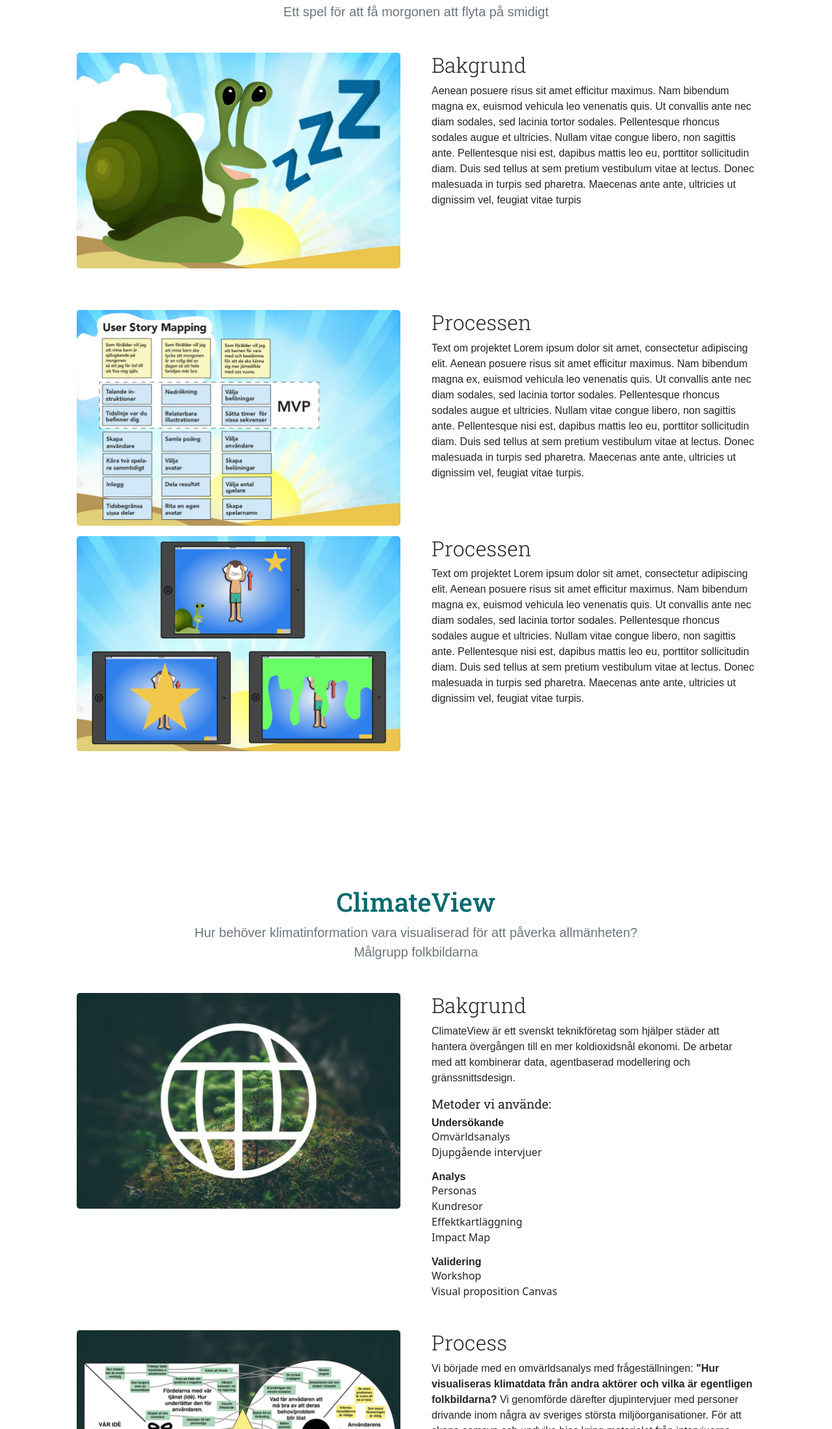
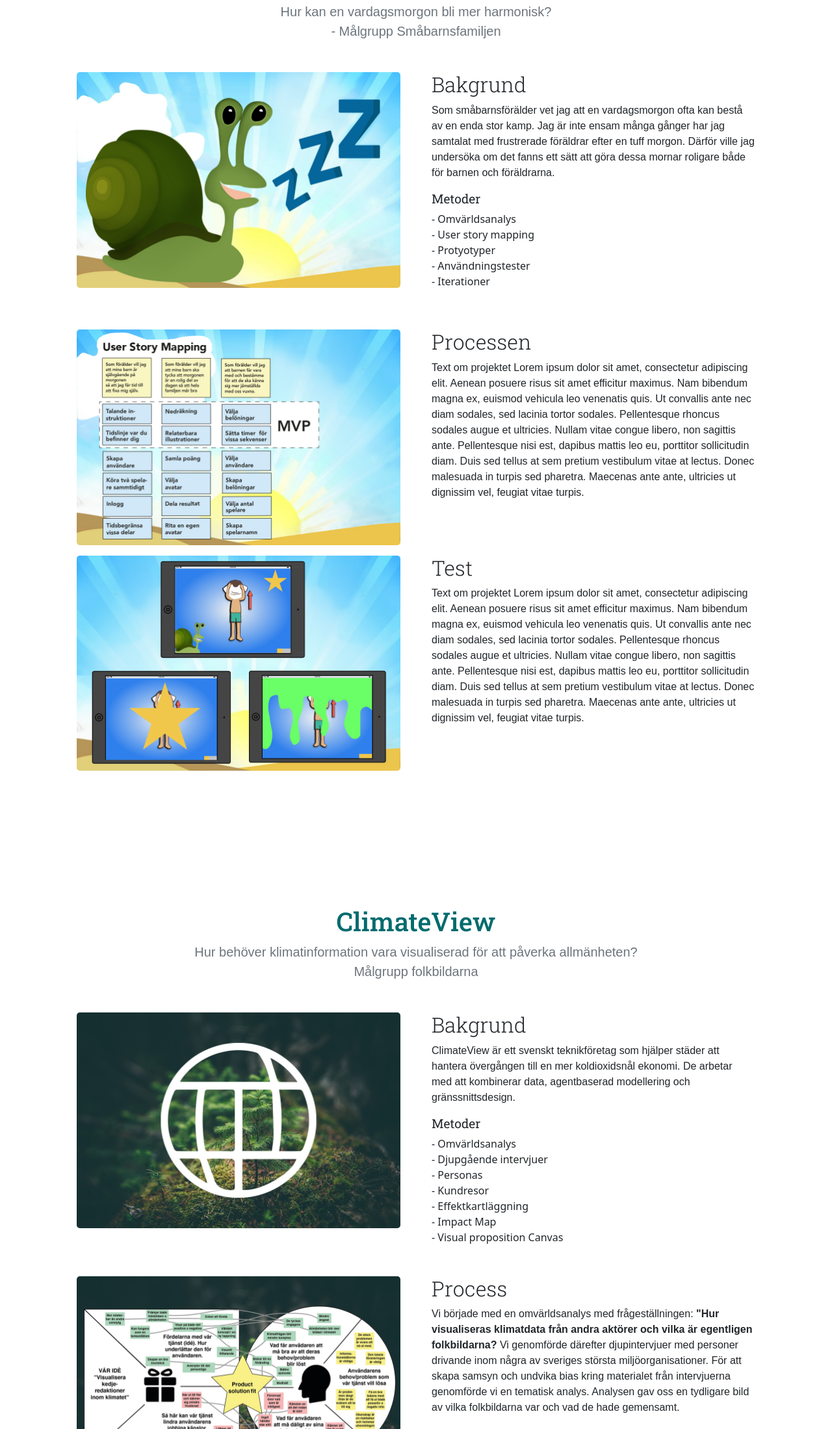
Before and after one commit to MoaWest/uxportfolio, a plain HTML site: page index.html in a window 1280 px wide. Shown: the part 1947-4146 px from the top of the page at 65% size. Drawn offline with nearby package versions, Linux system fonts and the light colour scheme.

Commit message:
textändring snigelmorgon

```diff
--- a/index.html
+++ b/index.html
@@ -137,7 +137,7 @@
   <div class="container px-5 my-5">
     <div class="text-center mb-5">
     <a href="#snigelmorgon" class="fw-bolder"><h1>Snigelmorgon</h1></a>
-      <p class="lead fw-normal text-muted mb-0">Ett spel för att få morgonen att flyta på smidigt</p>
+      <p class="lead fw-normal text-muted mb-0">Hur kan en vardagsmorgon bli mer harmonisk? <br> - Målgrupp Småbarnsfamiljen</p></p>
     </div>
     <div class="row gx-5">
       <div class="col-lg-6">
@@ -147,13 +147,34 @@
       </div>
       <div class="col-lg-6">
         <div class="position-relative mb-5">
-          <h2> Bakgrund </h2>
-              <p> Aenean posuere risus sit amet efficitur maximus. Nam bibendum magna ex, euismod
-                  vehicula leo venenatis quis. Ut convallis ante nec diam sodales, sed lacinia tortor sodales.
-                  Pellentesque rhoncus sodales augue et ultricies. Nullam vitae congue libero, non sagittis ante.
-                  Pellentesque nisi est, dapibus mattis leo eu, porttitor sollicitudin diam. Duis sed tellus at sem
-                  pretium vestibulum vitae at lectus. Donec malesuada in turpis sed pharetra. Maecenas ante ante, ultricies
-                  ut dignissim vel, feugiat vitae turpis</p>
+          <h2> Bakgrund</h2>
+              <p>
+                Som småbarnsförälder vet jag att en vardagsmorgon ofta kan bestå av en enda stor kamp.
+                Jag är inte ensam många gånger har jag samtalat med frustrerade föräldrar efter en tuff morgon. Därför ville jag undersöka om det
+                 fanns ett sätt att göra dessa mornar roligare både för barnen och föräldrarna.
+
+
+                  <h5>Metoder</h5>
+
+
+                <ul>
+                  <li>
+                    - Omvärldsanalys
+                  </li>
+                    <li>
+                      - User story mapping
+                    </li>
+                    <li>
+                      - Protyotyper
+                      </li>
+                      <li>
+                        - Användningstester
+                      </li>
+                      <li>
+                        - Iterationer
+                      </li>
+                </ul>
+              </p>
         </div>
       </div>
       <div class="col-lg-6">
@@ -180,7 +201,7 @@
       </div>
       <div class="col-lg-6">
         <div class="position-relative">
-          <h2> Processen </h2>
+          <h2> Test</h2>
           <p> Text om projektet Lorem ipsum dolor sit amet, consectetur adipiscing elit.
               Aenean posuere risus sit amet efficitur maximus. Nam bibendum magna ex, euismod
               vehicula leo venenatis quis. Ut convallis ante nec diam sodales, sed lacinia tortor sodales.
@@ -217,46 +238,30 @@
                 modellering och gränssnittsdesign.
 
 
-                  <h5>Metoder vi använde:</h5>
+                  <h5>Metoder</h5>
 
 
                 <ul>
                   <li>
-                    <h6>Undersökande</h6>
-                  </li>
-                  <li>
-                    Omvärldsanalys
+                    - Omvärldsanalys
                   </li>
                     <li>
-                      Djupgående intervjuer
-                    </li>
-                    </ul>
-                    <ul>
-                      <li>
-                      <h6>Analys</h6>
+                      - Djupgående intervjuer
                     </li>
                     <li>
-                      Personas
+                      - Personas
                       </li>
                       <li>
-                        Kundresor
+                        - Kundresor
                       </li>
                       <li>
-                        Effektkartläggning
+                        - Effektkartläggning
                       </li>
                       <li>
-                        Impact Map
+                        - Impact Map
                         </li>
-                      </ul>
-                        <ul>
-                          <li>
-                          <h6>Validering</h6>
-                        </li>
-                        <li></li>
-                        Workshop
-                      </li>
                         <li>
-                          Visual proposition Canvas
+                          - Visual proposition Canvas
                         </li>
                 </ul>
 
```
